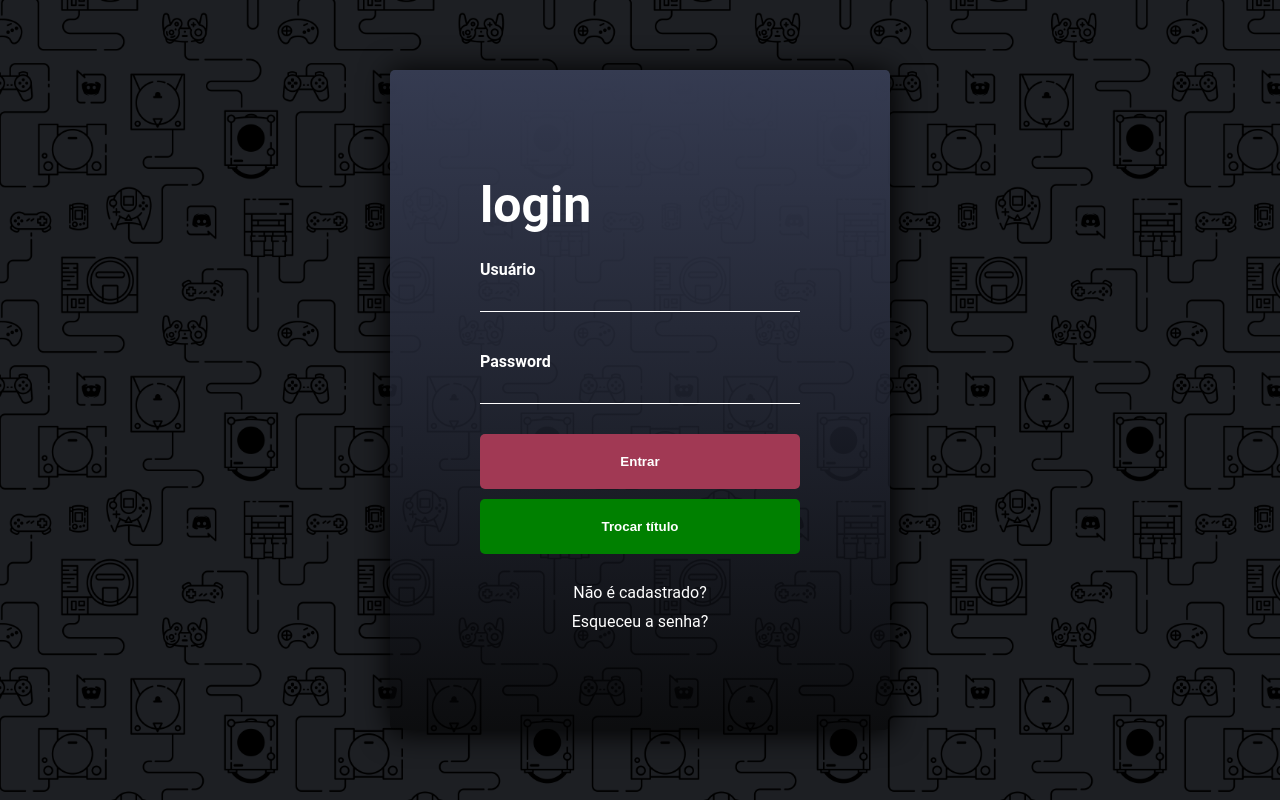
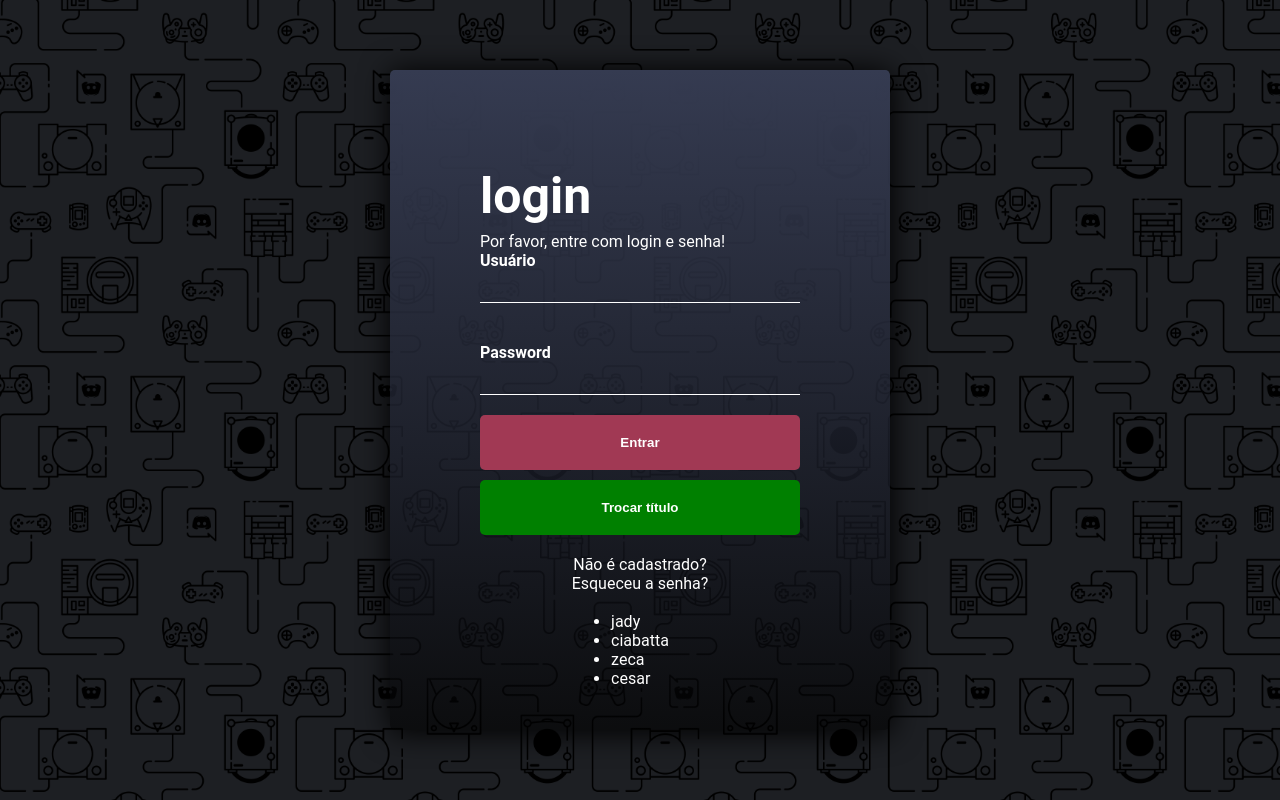
Before and after one commit to jady-sm-godoi/Lets_Code_by_Ada_Aulas_React_I, a React (Create React App) app in the folder aula-3/exercicio_tela_login/: page / in a window 1280 px wide. Built offline with nearby package versions, Linux system fonts and the light colour scheme.

Commit message:
aula-7 map sobre lista de usuários

```diff
--- a/aula-3/exercicio_tela_login/src/pages/Login/index.js
+++ b/aula-3/exercicio_tela_login/src/pages/Login/index.js
@@ -1,7 +1,7 @@
 import { useNavigate } from "react-router-dom";
 
 // import "./style.css";
-import '../styles.css'
+import "../styles.css";
 import "../../App.css";
 import { useState } from "react";
 
@@ -14,18 +14,29 @@ import { Subtitle } from "../../components/subtitle";
 export const Form = () => {
   const navigate = useNavigate();
   const [title, setTitle] = useState("login");
-  const [showError, setShowerror] = useState(false);
-  const [labelColor, setLabelColor] = useState('white');
+  const [showError, setShowError] = useState(false);
+  const [labelColor, setLabelColor] = useState("white");
   const [user, setUser] = useState();
   const [password, setPassword] = useState();
   const [users] = useState([
     {
+      id: 1,
       username: "jady",
       password: "123",
     },
     {
+      id: 2,
       username: "ciabatta",
       password: "miau",
+    },
+    {
+      id: 2,
+      username: "zeca",
+      password: "miau",
+    },
+    {
+      username: "cesar",
+      password: "123",
     },
   ]);
 
@@ -33,17 +44,18 @@ export const Form = () => {
     setTitle("Welcome,");
   };
 
+  const vaParaHome = () => {
+    const userSelected = users.find(
+      (u) => u.username === user && u.password === password
+    );
 
-  const vaParaHome = () => {
-    const userSelected = users.find((u) => u.username === user && u.password === password)
-
-    if(userSelected){
-      navigate("/home")
-    }else{
-      setShowerror(true)
-      setLabelColor('#d33b64')
+    if (userSelected) {
+      navigate("/home");
+    } else {
+      setShowError(true);
+      setLabelColor("#d33b64");
     }
-  }
+  };
 
   const vaParaCadastro = () => {
     navigate("/sign-up");
@@ -60,11 +72,22 @@ export const Form = () => {
           <Title text={title} />
         </div>
         <div className="cabecalho">
-        {showError && <Subtitle text='Usuário não encontrado!' />}
+          {showError ? (
+            <Subtitle text="Usuário não encontrado!" />
+          ) : (
+            <span>Por favor, entre com login e senha!</span>
+          )}
         </div>
         <div className="form-fields">
-          <Inputs color={labelColor} changing={(e) => setUser(e.target.value)} />
-          <Inputs color={labelColor} changing={(e) => setPassword(e.target.value)} text="Password" />
+          <Inputs
+            color={labelColor}
+            changing={(e) => setUser(e.target.value)}
+          />
+          <Inputs
+            color={labelColor}
+            changing={(e) => setPassword(e.target.value)}
+            text="Password"
+          />
         </div>
         <div className="buttons-container">
           <div className="buttons">
@@ -84,17 +107,22 @@ export const Form = () => {
         <div className="links">
           <Link text="Esqueceu a senha?" destiny={vaParaRecuperarPassword} />
         </div>
+        <br></br>
+        <ul>
+          {users.map((user) => (
+            <li
+              key={user.id}
+              onClick={() => {
+                console.log("alterado");
+              }}
+            >
+              {user.username}
+            </li>
+          ))}
+        </ul>
       </div>
     </div>
   );
 };
-const missao = [
-  {
-    executar: () => console.log('faz'),
-
-  }
-]
-
-missao.forEach((ideia) => ideia.executar())
 
 // export default Form;
```
Also changed, not shown: 2 other files (tests, documents, lock files or other folders).
